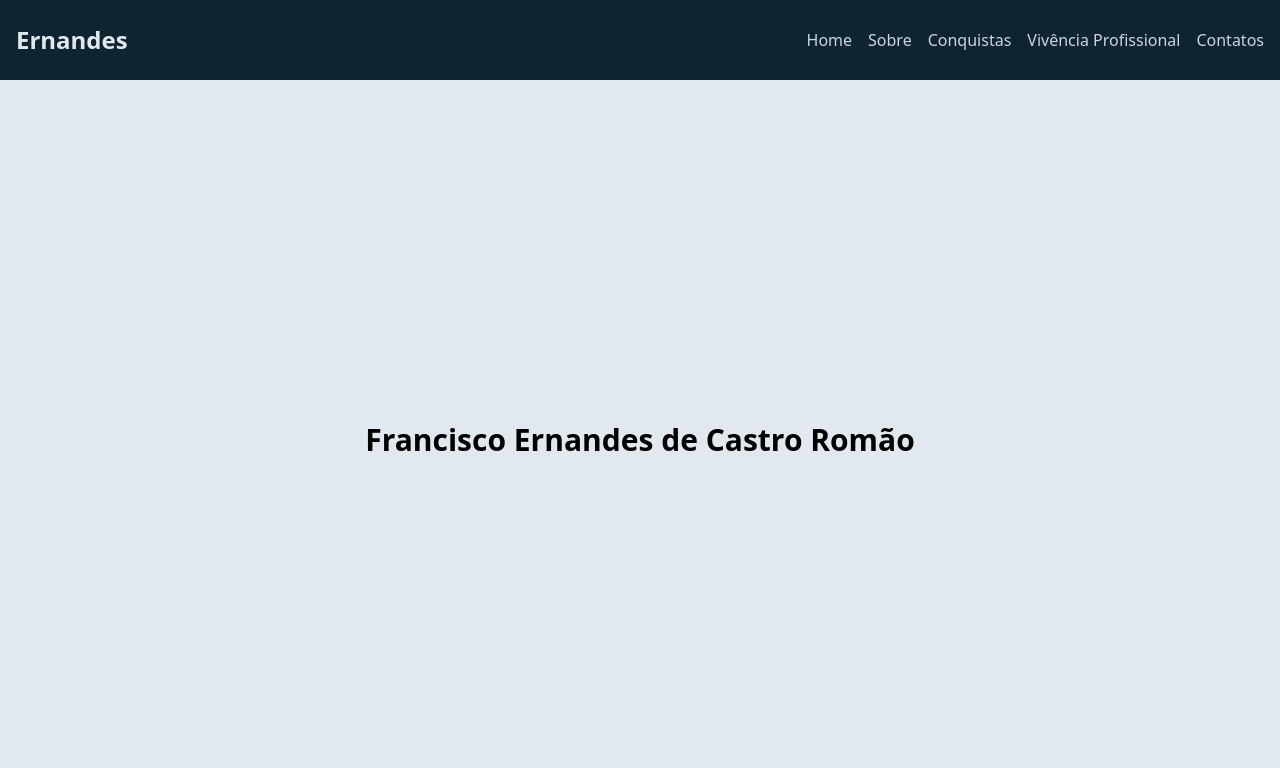
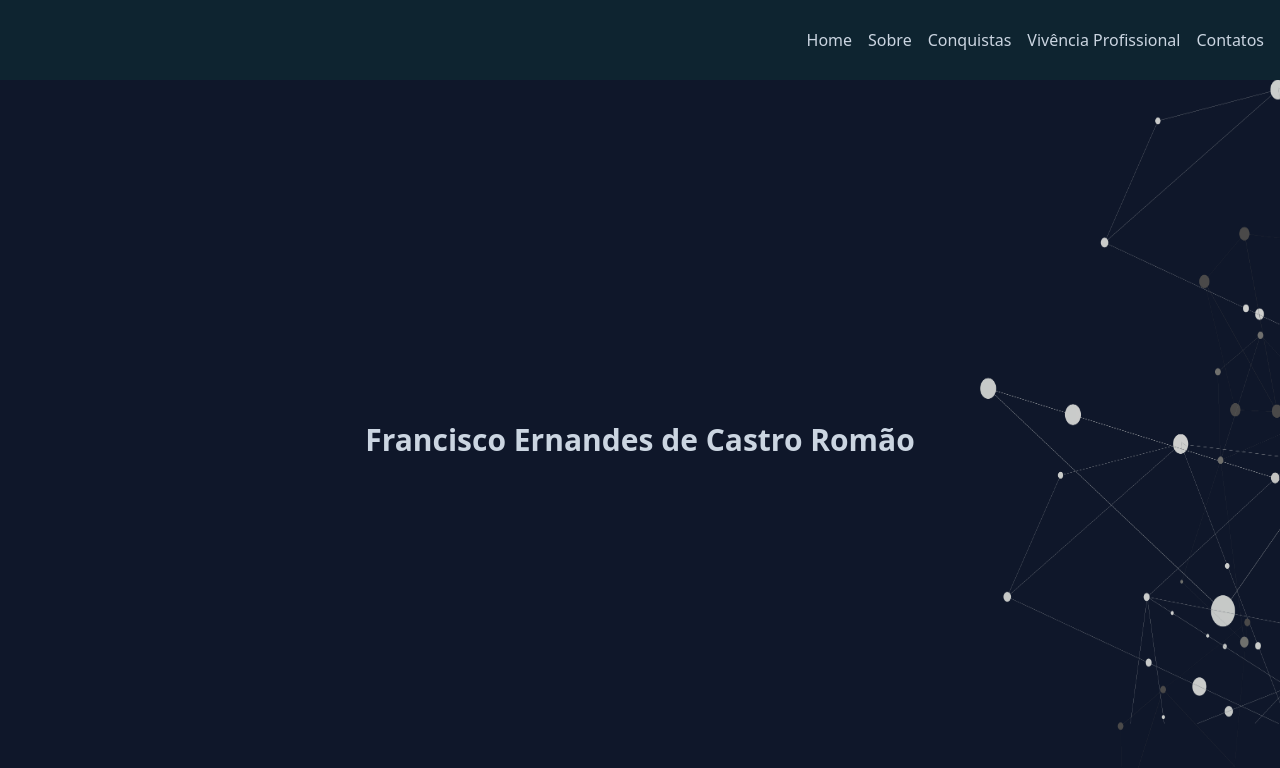
Before and after one commit to ernandesnenen/curriculo, a Next.js app: page / in a window 1280 px wide. Shown: the top 768 px of the page. Built offline with nearby package versions, Linux system fonts and the light colour scheme.

Commit message:
novos estilos

```diff
--- a/src/components/header.tsx
+++ b/src/components/header.tsx
@@ -8,9 +8,9 @@ export function Header(){
     return(
         <div className="bg-head-color flex justify-between items-center h-20 px-4 " >
             <div>
-                <Link href="/">
+                {/* <Link href="/">
                     <strong className="text-2xl text-slate-200"> Ernandes</strong>
-                </Link>
+                </Link> */}
             </div>
             <div className="sm:hidden m-4">
                 <NavBar />
--- a/src/components/layout.tsx
+++ b/src/components/layout.tsx
@@ -7,7 +7,7 @@ type layoutPros={
 
 export default function Layout({ children }:layoutPros) {
   return (
-    <div className="bg-slate-200 min-h-[calc(100vh)]">
+    <div className="bg-slate-900 min-h-[calc(100vh)]">
       <Header />
       <main>{children}</main>
     </div>
--- a/src/components/navbar.tsx
+++ b/src/components/navbar.tsx
@@ -17,7 +17,7 @@ const NavBar = () => {
 
       <DropdownMenu.Trigger asChild >
         <button className="IconButton" aria-label="Customise options" >
-         {isOpen?  <Cross1Icon className='text-slate-300 outline-0' /> : <HamburgerMenuIcon className='text-slate-300 outline-0'/> }
+         {isOpen?  <Cross1Icon className='text-slate-300 outline-0 ' /> : <HamburgerMenuIcon className='text-slate-300 outline-0'/> }
         </button>
       </DropdownMenu.Trigger>
 
--- a/src/pages/contatos.tsx
+++ b/src/pages/contatos.tsx
@@ -1,8 +1,8 @@
 export default function Sobre(){
     return(
         <main className="py-8 px-4">
-            <h1 className="text-3xl font-bold">Contatos</h1>
-            <address className="my-8">
+            <h1 className="text-3xl font-bold text-slate-300">Contatos</h1>
+            <address className="my-8 text-slate-300">
                 E-mail:<br/>
                 nenenernan@gmail.com<br/>
                 Telefone:<br/>
--- a/src/pages/index.tsx
+++ b/src/pages/index.tsx
@@ -4,9 +4,16 @@
 
 export default function Home() {
   return (
-    <main className="flex justify-center items-center h-[calc(100vh-80px)] p-4">
-      <div >
-        <h1 className="text-3xl font-bold">Francisco Ernandes de Castro Romão</h1>
+    <main className="flex justify-center
+     items-center h-[calc(100vh-80px)]
+      text-slate-300
+       p-4 bg-bgbody
+       bg-right
+       bg-[length:380px_1200px]
+       sm:bg-[length:300px_750px]
+       bg-no-repeat bg-slate-900">
+      <div className="">
+        <h1 className="text-3xl font-bold text-center ">Francisco Ernandes de Castro Romão</h1>
       </div>
     </main>
   )
--- a/src/pages/sobre.tsx
+++ b/src/pages/sobre.tsx
@@ -1,6 +1,6 @@
 export default function Sobre(){
     return(
-        <main className="px-4 py-8">
+        <main className="px-4 py-8 text-slate-300">
             <h1 className="text-3xl font-bold">Sobre</h1>
             <div className="py-8">
                 <ul>
--- a/src/pages/titulos.tsx
+++ b/src/pages/titulos.tsx
@@ -1,6 +1,6 @@
 export default function Titulos(){
     return(
-        <main className="px-4 py-8">
+        <main className="px-4 py-8 text-slate-300">
             <h1 className="text-3xl font-bold">Conquistas</h1>
             <section className="my-24 text-3xl font-bold">
                 <h2>Títulos</h2>
--- a/src/pages/vivencia.tsx
+++ b/src/pages/vivencia.tsx
@@ -1,6 +1,6 @@
 export default function Vivencia(){
     return(
-        <main className="py-8 px-4">
+        <main className="py-8 px-4 text-slate-300">
             <h1 className="text-3xl font-bold">Vivência Profissional</h1>
             <div className="my-8">
                <p>
--- a/tailwind.config.js
+++ b/tailwind.config.js
@@ -11,6 +11,10 @@ module.exports = {
       colors: {
         'head-color': '#0E2430',
       },
+      backgroundImage: {
+        'bgbody': "url('/grafico1.png')",
+
+      },
 
      },
   },
```
Also changed, not shown: public/grafico.png (renamed from public/AdobeStock_189524553.png), public/grafico1.png (added).
